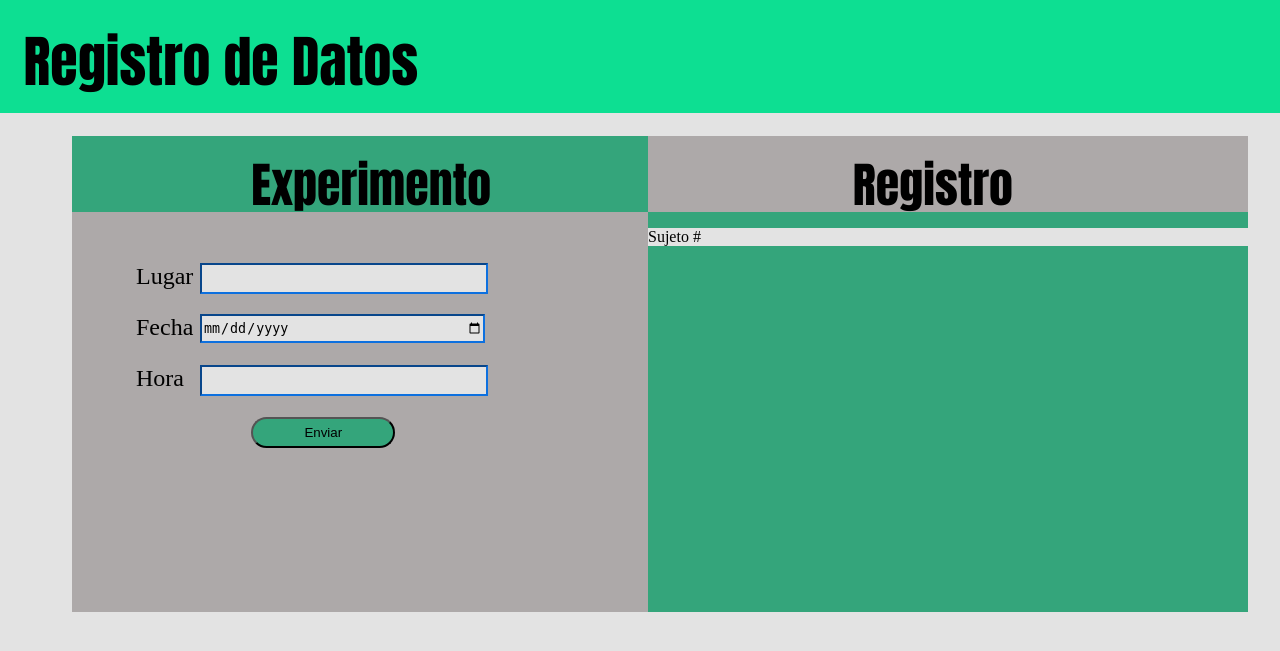
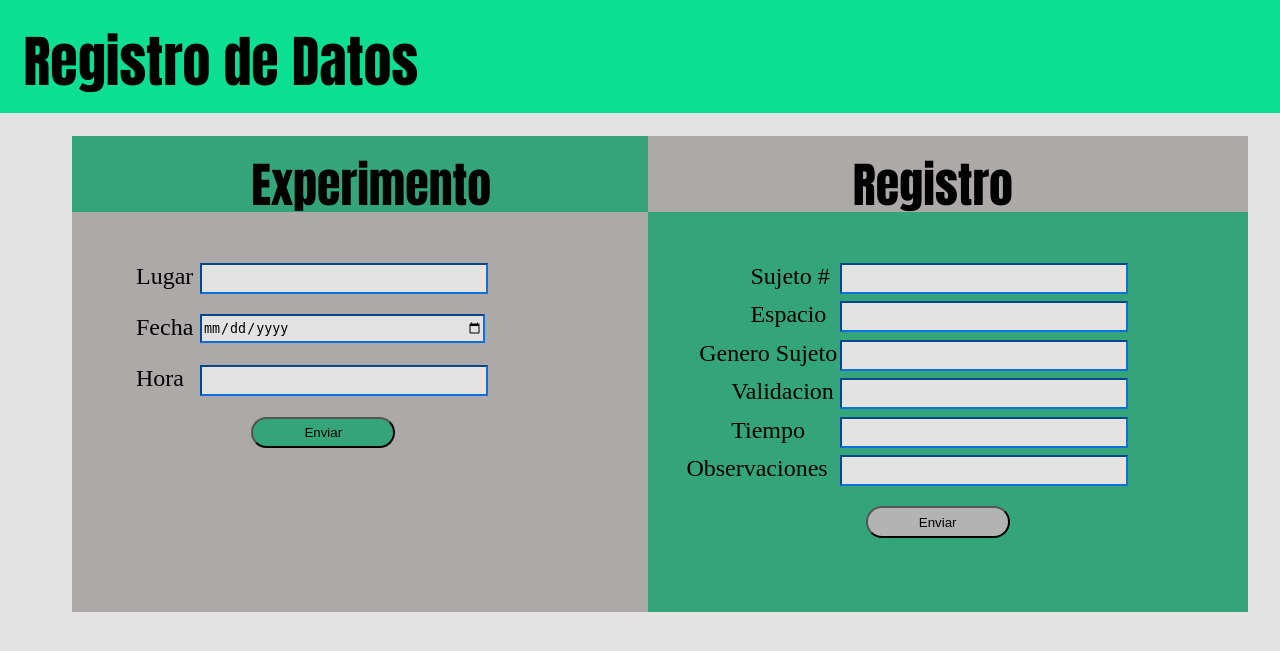
Before and after one commit to XMunteR/BasesDeDatos, a PHP site: page /Registro.php in a window 1280 px wide. Shown: the top 651 px of the page. Run offline with PHP 8.4, Linux system fonts and the light colour scheme.

Commit message:
update front end

```diff
--- a/Registro.php
+++ b/Registro.php
@@ -31,8 +31,29 @@
 	<div class="Registro-top-Reg">
 	<p class="Registro-topBox-Reg">Registro</p>
 		<div class="Registro-box-Reg">
-			<p class="Registro-box-Reg-Sujeto">Sujeto #</p>
+
+		<p class="Registro-box-Reg-sujeto">Sujeto #</p>
+		<input class="Registro-box-reg-sujeto-input" type="text" name="Sujeto">
+
+		<p class="Registro-box-Reg-Espacio">Espacio</p>
+		<input class="Registro-box-reg-Espacio-input" type="text" name="Espacio">
+
+		<p class="Registro-box-Reg-Genero">Genero Sujeto</p>
+		<input class="Registro-box-Reg-Genero-input" type="text" name="Genero">
+
+		<p class="Registro-box-Reg-Validaciones">Validacion</p>
+		<input class="Registro-box-Reg-Validaciones-input" type="text" name="Validaciones">
+
+		<p class="Registro-box-Reg-Tiempo">Tiempo</p>
+		<input class="Registro-box-Reg-Tiempo-input" type="text" name="tiempo">
+
+		<p class="Registro-box-Reg-Observaciones">Observaciones</p>
+		<input class="Registro-box-Reg-Observaciones-input" type="text" name="Observaciones">
+
+		<button class="Registro-box-Reg-btn" name="send-Reg">Enviar</button>
+
 		</div>
 	</div>
+
 </body>
 </html>
--- a/css/Style.css
+++ b/css/Style.css
@@ -383,3 +383,168 @@
 	color: white;
 	background-color: #065214;
 }
+
+.Registro-box-Reg-sujeto{
+	position: fixed;
+	background-color: #34a57b;
+	font-size: 150%;
+	margin-top: 4%;
+	margin-left: 8%;
+
+}
+
+.Registro-box-reg-sujeto-input{
+	position: fixed;
+	border-color: #0D70DF;
+	width: 280px;
+	height: 25px;
+	margin-top: 4%;
+	margin-left:15%;
+}
+
+.Registro-box-Reg-Espacio{
+	position: fixed;
+	background-color: #34a57b;
+	font-size: 150%;
+	margin-top: 7%;
+	margin-left: 8%;
+}
+
+.Registro-box-reg-Espacio-input{
+	position: fixed;
+	border-color: #0D70DF;
+	width: 280px;
+	height: 25px;
+	margin-top: 7%;
+	margin-left:15%;
+}
+
+.Registro-box-Reg-Genero{
+	position: fixed;
+	background-color: #34a57b;
+	font-size: 150%;
+	margin-top: 10%;
+	margin-left: 4%;
+}
+
+.Registro-box-Reg-Genero-input{
+	position: fixed;
+	border-color: #0D70DF;
+	width: 280px;
+	height: 25px;
+	margin-top: 10%;
+	margin-left:15%;
+}
+
+.Registro-box-Reg-Validaciones{
+	position: fixed;
+	background-color: #34a57b;
+	font-size: 150%;
+	margin-top: 13%;
+	margin-left: 6.5%;
+}
+.Registro-box-Reg-Validaciones-input{
+	position: fixed;
+	border-color: #0D70DF;
+	width: 280px;
+	height: 25px;
+	margin-top: 13%;
+	margin-left:15%;
+}
+
+.Registro-box-Reg-Tiempo{
+	position: fixed;
+	background-color: #34a57b;
+	font-size: 150%;
+	margin-top: 16%;
+	margin-left: 6.5%;
+}
+
+.Registro-box-Reg-Tiempo-input{
+	position: fixed;
+	border-color: #0D70DF;
+	width: 280px;
+	height: 25px;
+	margin-top: 16%;
+	margin-left:15%;
+}
+
+.Registro-box-Reg-Observaciones{
+	position: fixed;
+	background-color: #34a57b;
+	font-size: 150%;
+	margin-top: 19%;
+	margin-left: 3%;
+}
+
+.Registro-box-Reg-Observaciones-input{
+	position: fixed;
+	border-color: #0D70DF;
+	width: 280px;
+	height: 25px;
+	margin-top: 19%;
+	margin-left:15%;
+}
+
+.Registro-box-Reg-btn{
+	position: fixed;
+	transition: all .5s;
+	cursor: pointer;
+	margin-top: 23%;
+	margin-left: 17%;
+	padding-top: 0.5%;
+	padding-bottom: 0.5%;
+	padding-left: 4%;
+	padding-right: 4%;
+	border-radius: 20px;
+	background-color:#b4b3b3;
+}
+
+.Registro-box-Reg-btn:hover{
+	position: fixed;
+	cursor: pointer;
+	padding-left: 5%;
+	padding-right: 5%;
+	border-radius: 25px;
+	color: white;
+	background-color: #5a5a5a;
+}
+
+.Experimentos-top-bar{
+
+    background: #0DDF92;
+    margin-left: -1%;
+    margin-top: -2%;
+    position: fixed;
+    width: 1400px;
+    height: 120px;
+}
+
+.Experimentos-top-text{
+    position: fixed;
+    margin-left: 2%;
+    margin-top: 2%;
+    background: #0DDF92;
+    font-family: Impact, Haettenschweiler, 'Arial Narrow Bold', sans-serif;
+    font-size: 350%    ;
+
+
+}
+
+table.view{
+    background-color: #078053;
+    color: #000000;
+    position: fixed;
+    margin-top: 10%;
+    margin-left: 3.5%;
+    width: 90%;
+    font-family: Impact, Haettenschweiler, 'Arial Narrow Bold', sans-serif;
+
+
+}
+
+.elementos-tabla{
+    background-color: #0aaa6f;
+    text-align: center;
+    font-size: 110%    ;
+}
```
Also changed, not shown: VisualizeExp.php (+23 -4 lines).
